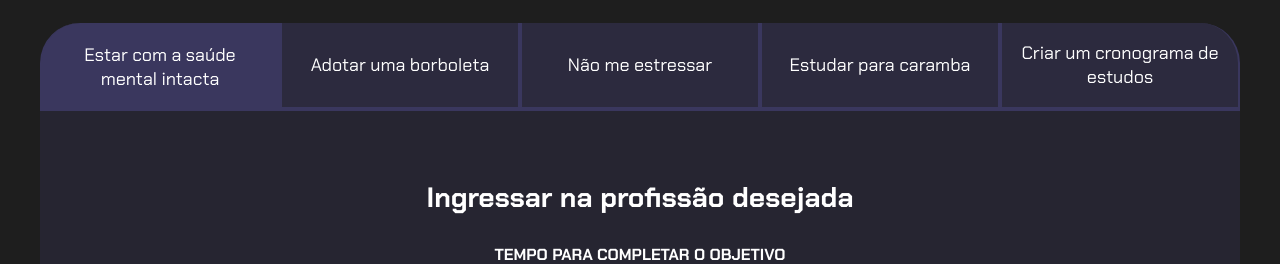
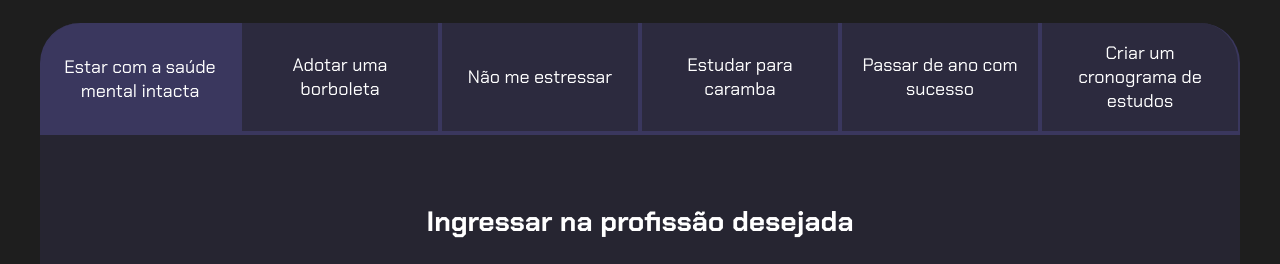
Before and after one commit to ANA123BEATRI/matem-tica-avan-ada-3-A, a plain HTML site: page index.html in a window 1280 px wide. Shown: the part 80-344 px from the top of the page. Drawn offline with Linux system fonts and the light colour scheme.

Commit message:
bfdfgbdf

```diff
--- a/index.html
+++ b/index.html
@@ -17,6 +17,7 @@
                 <button class="botao">Adotar uma borboleta</button>
                 <button class="botao">Não me estressar</button>
                 <button class="botao">Estudar para caramba</button>
+                <button class="botao">Passar de ano com sucesso</button>
   <button class="botao">Criar um cronograma de estudos</button>
             </div>
             <div class="abas-textos">
```
